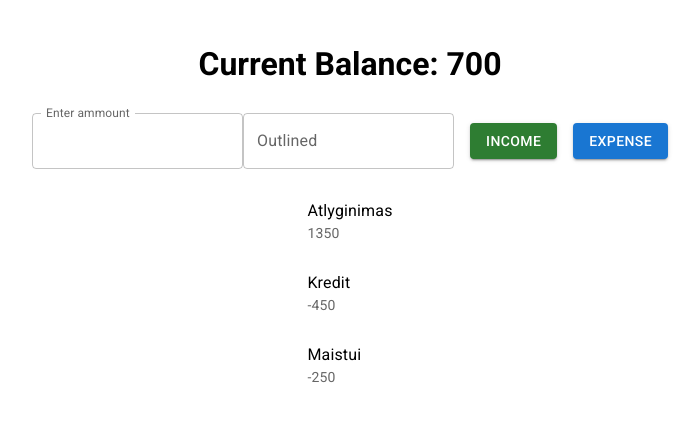
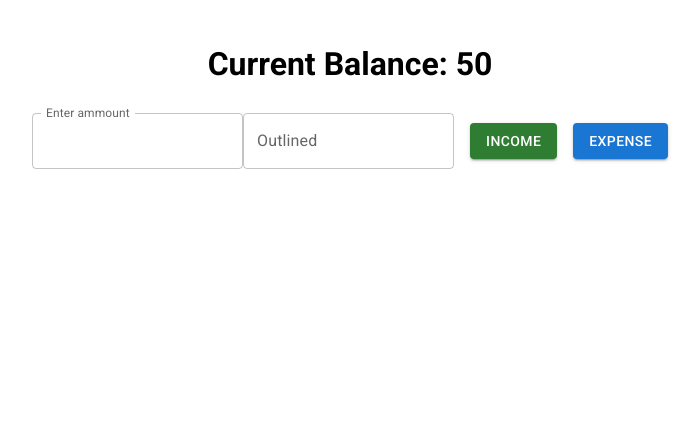
Before and after one commit to Chili-echo/budgetTracker, a React (Vite) app: page / in a window 1280 px wide. Shown: the top 422 px of the page, without its empty margins (290-990 px from the left). Built offline with nearby package versions, Linux system fonts and the light colour scheme.

Commit message:
working localstorage and listing, need to do balance calculation from scratch

```diff
--- a/src/BudgetForm.jsx
+++ b/src/BudgetForm.jsx
@@ -56,8 +56,8 @@ export default function BudgetForm({ addTransaction }) {
                     onChange={handleChangeTxt}
                     value={text}
                 />
-                <Button sx={{ml:2}} variant="contained" color="success" type="submit">Income</Button>
-                <Button sx={{ml:2}} variant="contained">Expense</Button>
+                <Button sx={{ ml: 2 }} variant="contained" color="success" type="submit">Income</Button>
+                <Button sx={{ ml: 2 }} variant="contained">Expense</Button>
             </Box>
         </form>
     )
--- a/src/BudgetTracker.jsx
+++ b/src/BudgetTracker.jsx
@@ -5,25 +5,25 @@ import BudgetItem from "./BudgetItem";
 import { useEffect } from "react";
 
 
-const startingTransactions = [
-    { id: crypto.randomUUID(), ammount: 1350, comment: "Atlyginimas", type: "income" },
-    { id: crypto.randomUUID(), ammount: -450, comment: "Kredit", type: "expense" },
-    { id: crypto.randomUUID(), ammount: -250, comment: "Maistui", type: "expense" }
-]
+// const startingTransactions = [
+//     { id: crypto.randomUUID(), ammount: 1350, comment: "Atlyginimas", type: "income" },
+//     { id: crypto.randomUUID(), ammount: -450, comment: "Kredit", type: "expense" },
+//     { id: crypto.randomUUID(), ammount: -250, comment: "Maistui", type: "expense" }
+// ]
 
-const sum = startingTransactions.reduce((accumulator, object) => {
-    return accumulator + object.ammount;
-}, 0);
+// const sum = startingTransactions.reduce((accumulator, object) => {
+//     return accumulator + object.ammount;
+// }, 0);
 
 
-// const initBalance = () => {
-//     const data = JSON.parse(localStorage.getItem("balance"));
+// const getInitialData = () => {
+//     const data = JSON.parse(localStorage.getItem("transactions"));
 //     if (!data) return 0;
 //     return data;
 // }
 
 const getInitialData = () => {
-    const data = JSON.parse(localStorage.getItem("transacions"));
+    const data = JSON.parse(localStorage.getItem("transactions"));
     if (!data) return [];
     return data;
 }
@@ -31,11 +31,15 @@ const getInitialData = () => {
 
 export default function BudgetTracker() {
     const [balance, setBalance] = useState(50);
-    const [transactions, setTransaction] = useState(startingTransactions);
+    const [transactions, setTransaction] = useState(getInitialData);
 
     useEffect(() => {
-        sumUp()
-    }, [transactions]);
+        localStorage.setItem("transactions", JSON.stringify(transactions));
+      }, [transactions])
+
+    // useEffect(() => {
+    //     sumUp()
+    // }, [transactions]);
 
     const addTransaction = (value, text) => {
         setTransaction(prevTransactions => {
@@ -43,12 +47,14 @@ export default function BudgetTracker() {
         })
     }
     const sumUp = () => {
+
+
         // var x = parseInt("1000", 10)
-        const newSum = transactions.reduce((accumulator, object) => {
-            return accumulator + object.ammount;
-        }, 0)
-        let parsed = parseInt(balance, 10);
-        setBalance(newSum +  parsed)
+        // const newSum = transactions.reduce((accumulator, object) => {
+        //     return accumulator + object.ammount;
+        // }, 0)
+        // let parsed = parseInt(balance, 10);
+        // setBalance(newSum +  parsed)
     }
 
     return (
```
Lines whose indentation alone changed are shown as unchanged.
